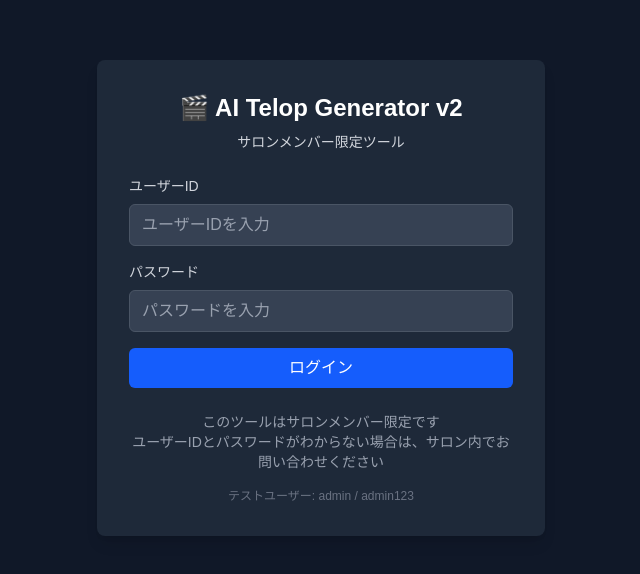
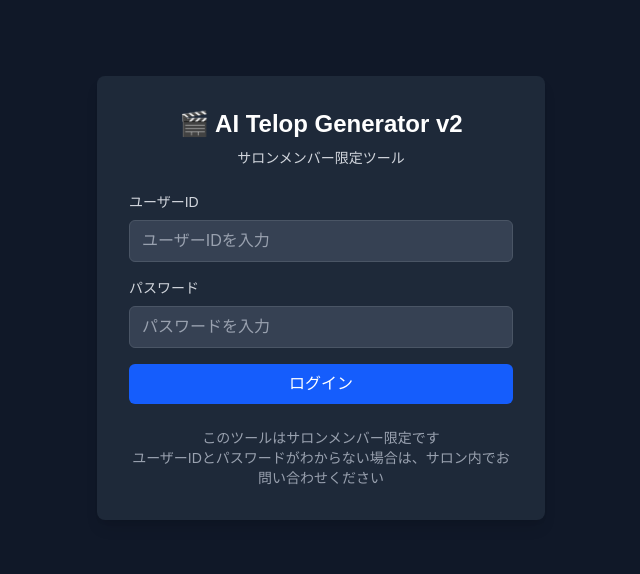
Before and after one commit to NORIKO-OZ/telop-ai-tool-v2, a Next.js app: page / in a window 1280 px wide. Shown: the part 102-676 px from the top of the page, without its empty margins (319-959 px from the left). Built offline with nearby package versions, Linux system fonts and the light colour scheme.

Commit message:
Remove test user credentials from login screen

```diff
--- a/src/components/AccessControl.tsx
+++ b/src/components/AccessControl.tsx
@@ -133,9 +133,6 @@ export default function AccessControl({ children }: AccessControlProps) {
           <div className="mt-6 text-center text-gray-400 text-sm">
             <p>このツールはサロンメンバー限定です</p>
             <p>ユーザーIDとパスワードがわからない場合は、サロン内でお問い合わせください</p>
-            <div className="mt-4 text-xs">
-              <p className="text-gray-500">テストユーザー: admin / admin123</p>
-            </div>
           </div>
         </div>
       </div>
```
